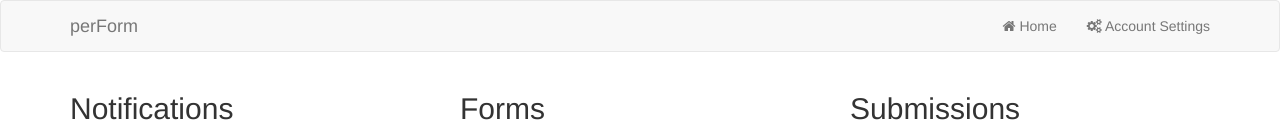
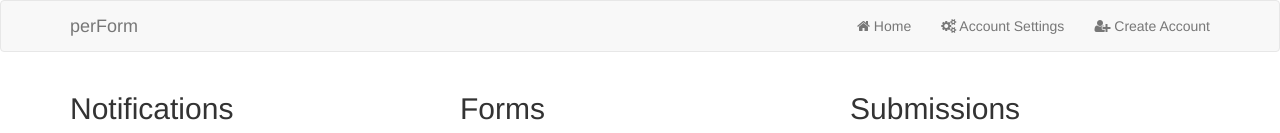
Before and after one commit to Technoash/sepformapp, a website: page static/index.html in a window 1280 px wide. Shown: the top 133 px of the page. Drawn offline with Linux system fonts and the light colour scheme; no server answers.

Commit message:
Added additional icon (create account) for nav bar

```diff
--- a/static/index.html
+++ b/static/index.html
@@ -24,6 +24,7 @@
                 <ul class="nav navbar-nav navbar-right">
                     <li><a href="#/"><i class="fa fa-home"></i> Home</a></li>
                     <li><a href="#/accountsettings"><i class="fa fa-cogs"></i> Account Settings</a></li>
+                    <li><a href="#/createaccount"><i class="fa fa-user-plus"></i> Create Account</a></li>
                 </ul>
             </div>
             </nav>
```
